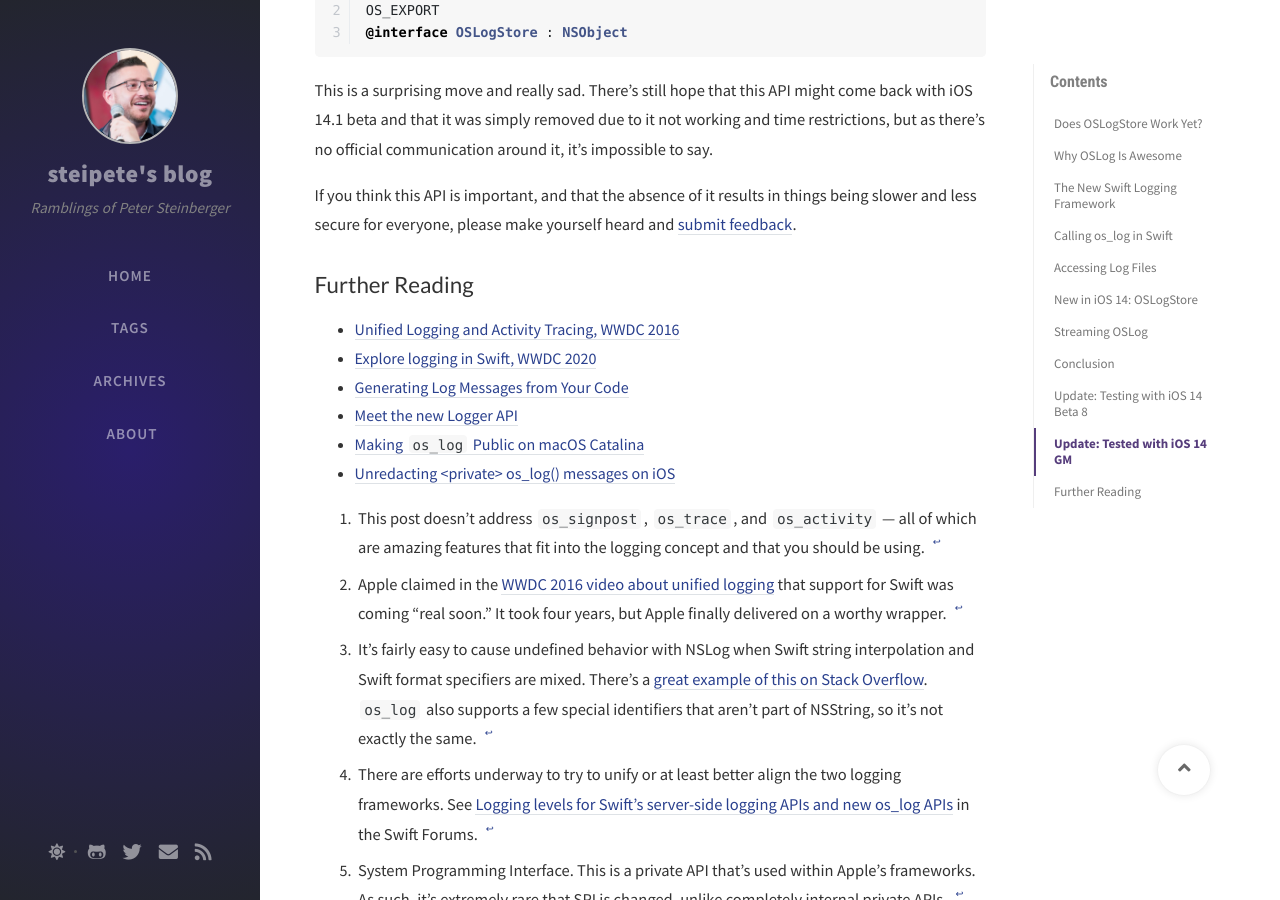
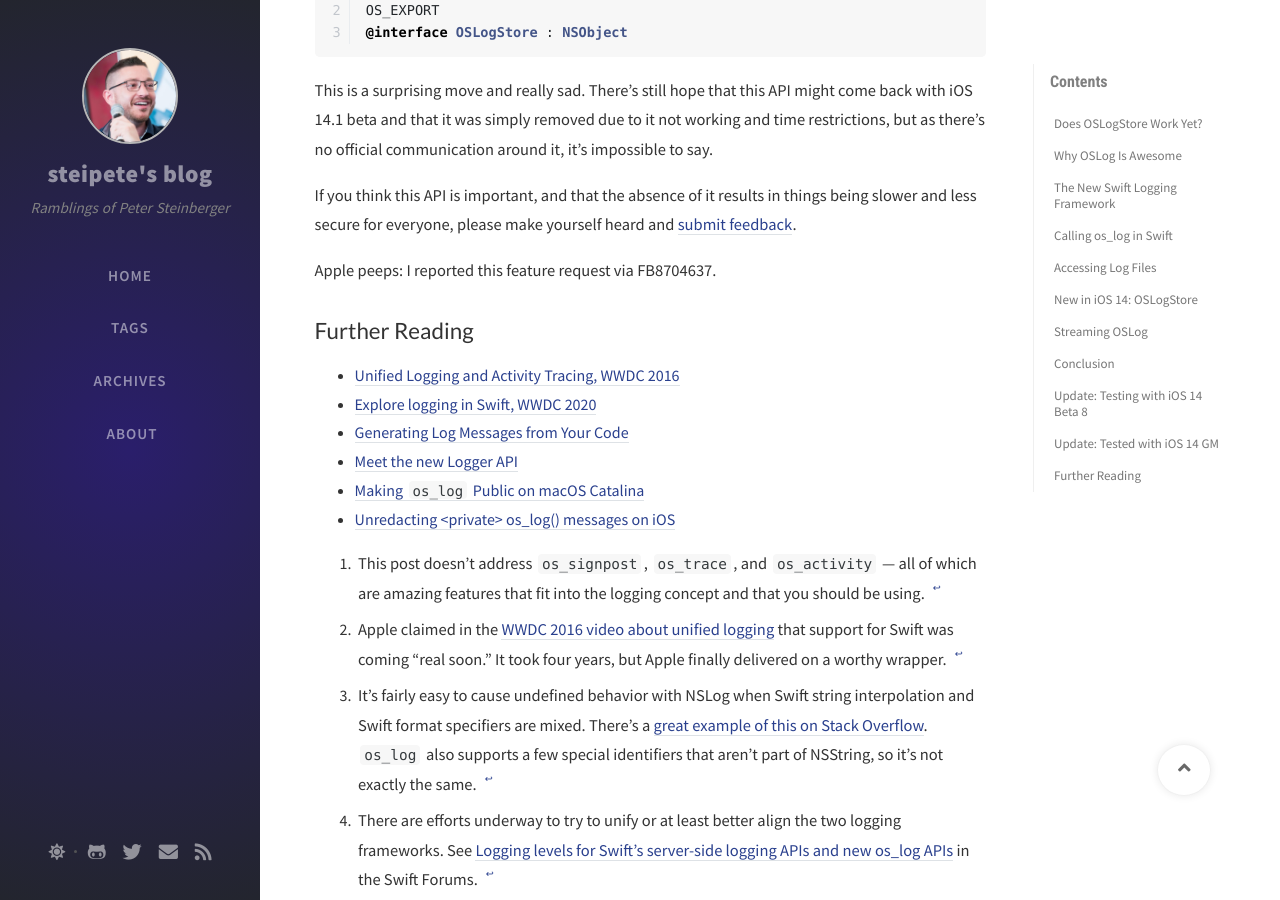
Before and after one commit to steipete/steipete.com, a Jekyll site: the page built from _posts/2020-08-22-logging-in-swift.md, in a window 1280 px wide and 900 px high, scrolled down 8839 px. Built offline with Jekyll 4.4.1, drawn with Linux system fonts in a browser that asks for light colours; nearby versions of some CDN libraries; comment, search, counter and statistics services are not loaded.

Commit message:
add radar

```diff
--- a/_posts/2020-08-22-logging-in-swift.md
+++ b/_posts/2020-08-22-logging-in-swift.md
@@ -294,6 +294,8 @@ This is a surprising move and really sad. There’s still hope that this API mig
 
 If you think this API is important, and that the absence of it results in things being slower and less secure for everyone, please make yourself heard and [submit feedback](https://feedbackassistant.apple.com/).
 
+Apple peeps: I reported this feature request via FB8704637.
+
 ## Further Reading
 
 - [Unified Logging and Activity Tracing, WWDC 2016](https://developer.apple.com/videos/play/wwdc2016/721/)
```
